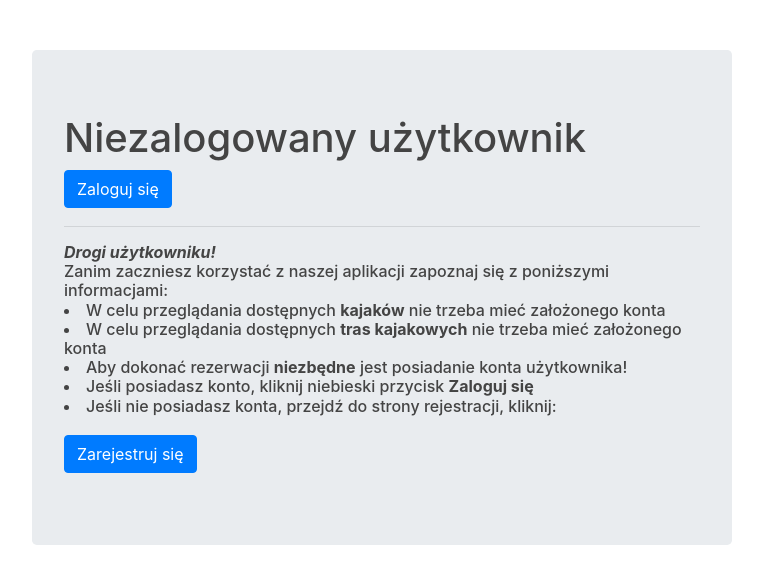
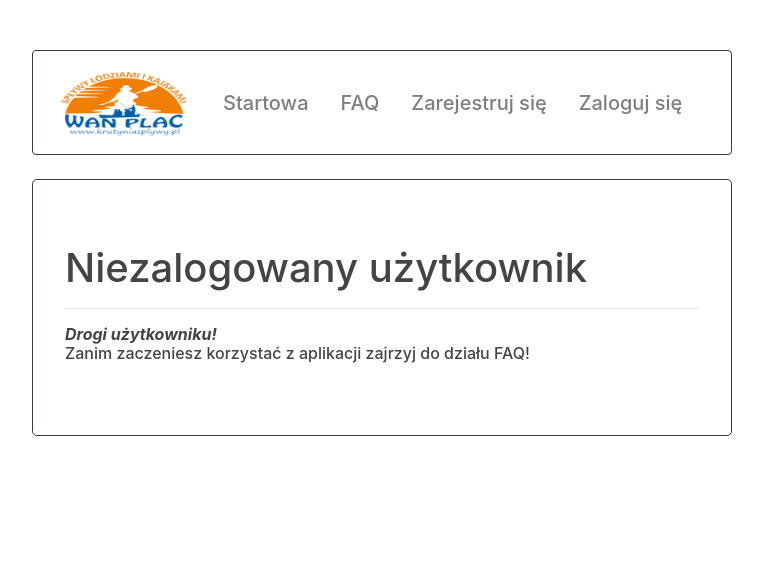
Before and after one commit to GSAK-python/wanplac, a Django app: page /main/startowa/ in a window 1280 px wide. Shown: the top 584 px of the page, without its empty margins (18-781 px from the left). Run offline with Django 3.2, Linux system fonts and the light colour scheme; data that the repository does not hold is empty; some libraries are stand-ins or nearby versions.

Commit message:
014 - dodanie paska nawigacji do innych stron, stylizacja stron. Zmiana jumbotrona. Dodanie logiki zalogowanego/wylogowanego uzytkownika do paska nawigacji

```diff
--- a/main/static/nowy.css
+++ b/main/static/nowy.css
@@ -49,6 +49,4 @@ ul { font-size: 12px }
 
 .help-block { font-size: 12px }
 
-.navbar-brand.custom {
-  color:white
-}
+.navbar-light .navbar-brand .navbar-nav .navbar-brand .nav-link { }
--- a/templates/navbar.html
+++ b/templates/navbar.html
@@ -4,11 +4,11 @@
 
 {% block body %}
 
-    <nav class="navbar navbar-expand-lg navbar-light border rounded bg-primary" style="background-color: #82b1ff; width: 700px">
+    <nav class="navbar navbar-expand-lg navbar-light border border-dark rounded bg-white" style=" width: 700px">
         <a class="navbar-brand" href="#">
         <img id="logo" src="/media/wanplac.png" onerror="this.onerror=null; this.src='Default.jpg'" width="100" height="77" class="d-inline-block align-top" alt="">
         </a>
-        <div class="navbar-brand mb-0 h1" id="navbarNav">
+        <div class="nav nav-pill mb-0 h1" id="navbarNav">
             <ul class="navbar-nav">
               <li class="navbar-brand">
                 <a class="nav-link" href="{% url 'startowa' %}">Startowa</a>
@@ -20,7 +20,12 @@
                 <a class="nav-link" href="{% url 'signup' %}">Zarejestruj się</a>
               </li>
               <li class="navbar-brand">
-                <a class="nav-link" href="{% url 'login' %}">Zaloguj się</a>
+                  {% if user.is_authenticated %}
+                    <a class="nav-link" href="{% url 'logout' %}">Wyloguj się</a>
+                  {% else %}
+                    <a class="nav-link" href="{% url 'login' %}">Zaloguj się</a>
+                  {% endif %}
+<!--                    <a class="nav-link" href="{% url 'login' %}">Zaloguj się</a>-->
               </li>
             </ul>
         </div>
--- a/templates/signup.html
+++ b/templates/signup.html
@@ -3,7 +3,10 @@
 {% block title %} Zarejestruj się {% endblock %}
 
 {% block body %}
-
+{% block foo %}
+   {% include "navbar.html" %}
+{% endblock %}
+<br>
     <div class="card">
       <div class="card-body">
           <h5 class="card-title">Zarejestruj się</h5>
--- a/templates/startowa.html
+++ b/templates/startowa.html
@@ -4,24 +4,20 @@
 
 {% block body %}
 
-    <div class="jumbotron" style="width: 700px">
+{% block foo %}
+   {% include "navbar.html" %}
+{% endblock %}
+<br>
+
+    <div class="jumbotron border border-dark bg-white" style="width: 700px">
       <h1 class="display-6">
           {% if user.is_authenticated %}
           Witaj {{ user.username }}<br>
-                <a class="btn btn-primary" href="{% url 'logout' %}">Wyloguj się</a>
           {% else %}
                 Niezalogowany użytkownik<br>
-                <a class="btn btn-primary" href="{% url 'login' %}">Zaloguj się</a>
           <hr class="my-6">
             <h6><b><i>Drogi użytkowniku!</i></b><br>
-            Zanim zaczniesz korzystać z naszej aplikacji zapoznaj się z poniższymi informacjami:
-            <li>W celu przeglądania dostępnych <b>kajaków</b> nie trzeba mieć założonego konta</li>
-            <li>W celu przeglądania dostępnych <b>tras kajakowych</b> nie trzeba mieć założonego konta</li>
-            <li>Aby dokonać rezerwacji <b>niezbędne</b> jest posiadanie konta użytkownika!</li>
-            <li>Jeśli posiadasz konto, kliknij niebieski przycisk <b>Zaloguj się</b></li>
-            <li>Jeśli nie posiadasz konta, przejdź do strony rejestracji, kliknij:</li>
-            <br>
-             <a class="btn btn-primary" href="{% url 'signup' %}">Zarejestruj się</a></h6>
+                Zanim zaczeniesz korzystać z aplikacji zajrzyj do działu FAQ!
           {% endif %}
       </h1>
 
```
Also changed, not shown: templates/registration/login.html (+7 -1 lines).
